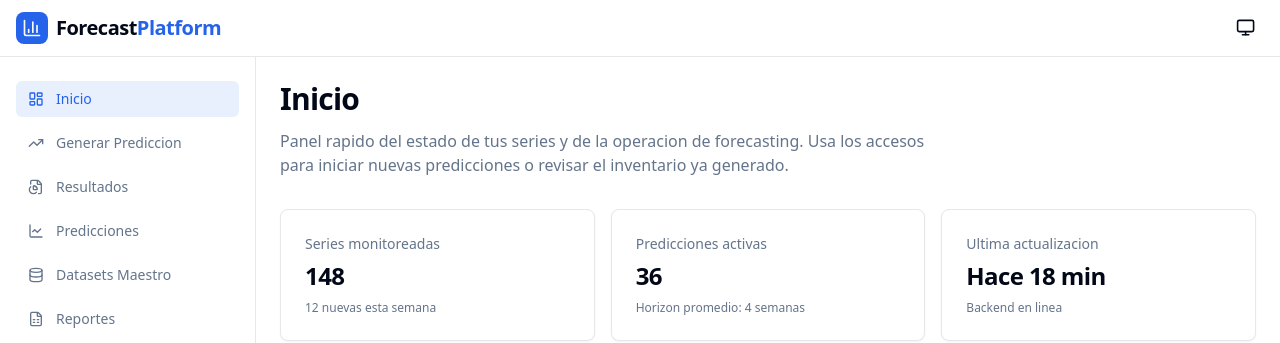
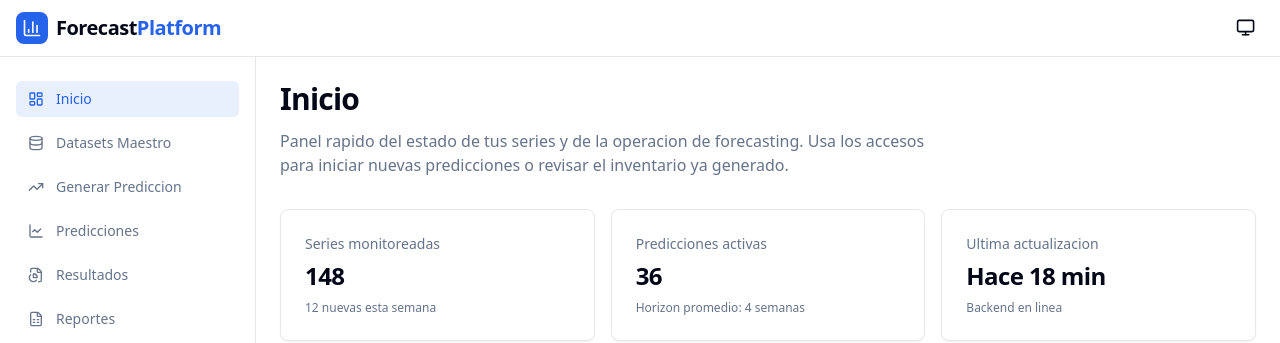
Before and after one commit to Dirac2022/Series-Temporales-Frontend, a React (Vite) app: page / in a window 1280 px wide. Shown: the top 343 px of the page. Built offline with nearby package versions, Linux system fonts and the light colour scheme; no server answers.

Commit message:
fix: corregir orden de navegacion y eliminar imports no usados

```diff
--- a/src/components/layout/Sidebar.tsx
+++ b/src/components/layout/Sidebar.tsx
@@ -7,17 +7,16 @@ import {
     Settings,
     FileSpreadsheet,
     Database,
-    UploadCloud,
 } from "lucide-react"
 import { cn } from "../../lib/utils"
 
 // Definimos la estructua de los items de navegacion para que el componente sea mantenible
 const navItems = [
     { name: "Inicio", href: "/", icon: LayoutDashboard },
+    { name: "Datasets Maestro", href: "/masters", icon: Database },
     { name: "Generar Prediccion", href: "/forecast", icon: TrendingUp },
+    { name: "Predicciones", href: "/predictions", icon: LineChart },
     { name: "Resultados", href: "/results", icon: FilePieChart },
-    { name: "Predicciones", href: "/predictions", icon: LineChart },
-    { name: "Datasets Maestro", href: "/masters", icon: Database },
     { name: "Reportes", href: "/reports", icon: FileSpreadsheet },
 ]
 
```
